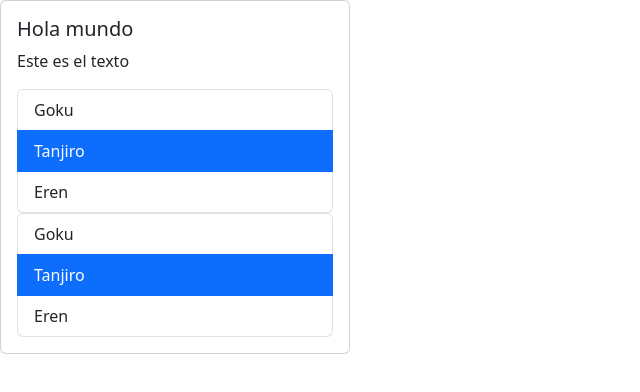
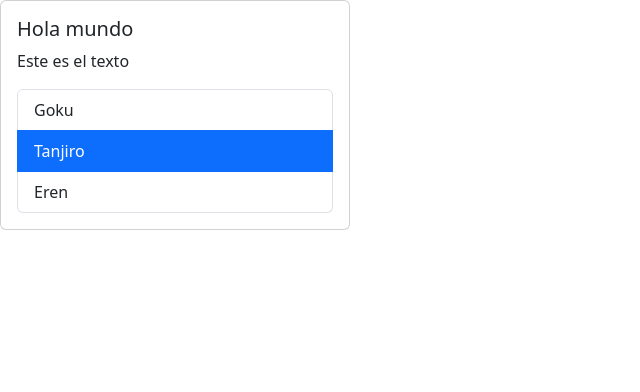
Before and after one commit to eduardom-34/react-academia-holamundo, a React (Vite) app in the folder react-app/: page / in a window 1280 px wide. Shown: the top 392 px of the page, without its empty margins (0-640 px from the left). Built offline with nearby package versions, Linux system fonts and the light colour scheme.

Commit message:
Renderizado condicional

```diff
--- a/react-app/src/App.tsx
+++ b/react-app/src/App.tsx
@@ -12,14 +12,12 @@ function App() {
   const handleSelect = (elemento: string) => {
     console.log('imprimiendo', elemento);
   }
-  const handleSelect2 = (elemento: string) => {
-    console.log('mostrando', elemento);
-  }
+
 
   return <Card>
     <CardBody title='Hola mundo' text='Este es el texto'></CardBody>
-    <List data={ list } onSelect={ handleSelect } />
-    <List data={ list } onSelect={ handleSelect2 } />
+    { list.length !== 0 ? (
+  <List data={ list } onSelect={ handleSelect } /> ) : ( 'No hay contenido') }
   </Card>
 }
 
--- a/react-app/src/components/Card.tsx
+++ b/react-app/src/components/Card.tsx
@@ -26,13 +26,12 @@ interface CardBodyProps {
 
 export function CardBody( props: CardBodyProps ) {
 
-  const list: string[] = [];
 
   const { title, text } = props;
 
+
   return (
     <>
-      {list.length !== 0 && "Mi lista"}
       <h5 className="card-title">{ title }</h5>
       <p className="card-text">{ text }</p>
     </>
```
